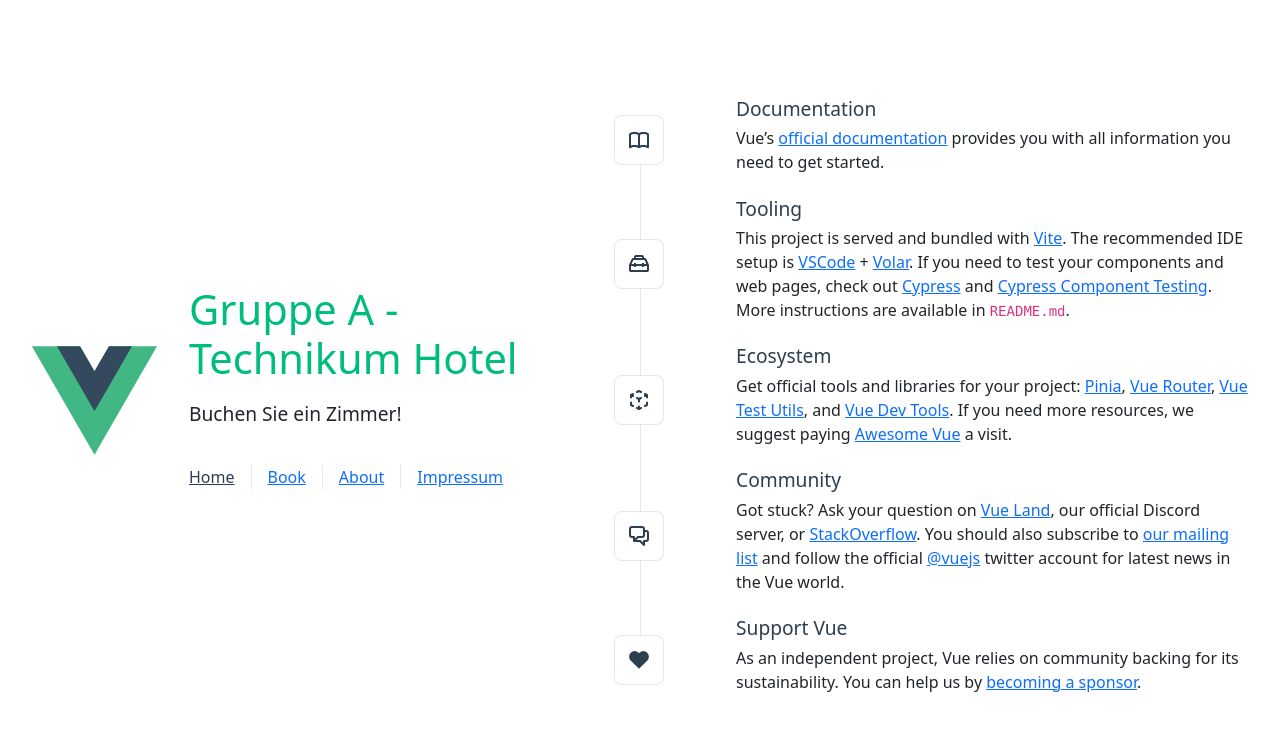
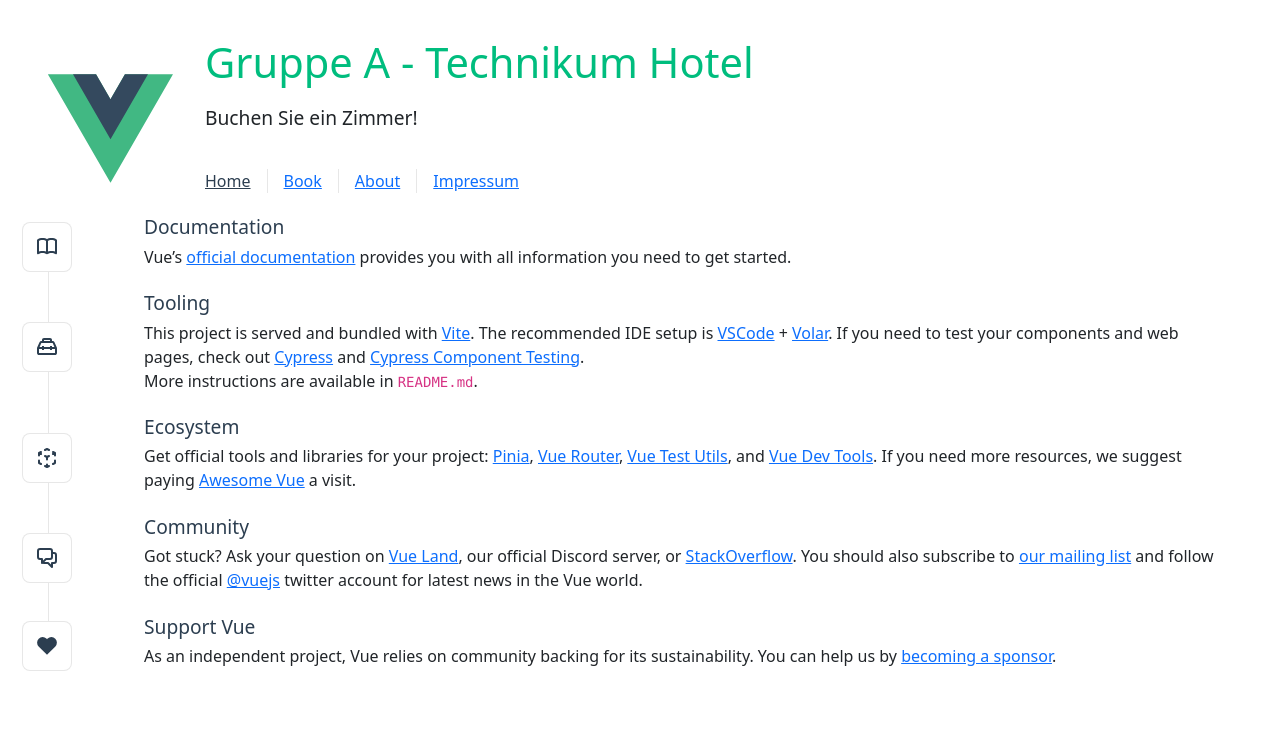
Before and after one commit to Lammer-FH/boutique-hotel-technikum-2023-gruppea, a Vue app: page / in a window 1280 px wide. Shown: the top 730 px of the page. Built offline with nearby package versions, Linux system fonts and the light colour scheme.

Commit message:
adapted website from column to row

```diff
--- a/src/assets/main.css
+++ b/src/assets/main.css
@@ -29,8 +29,15 @@ a,
 
   #app {
     display: grid;
+    padding: 3rem 3rem;
+    place-self: flex-start;
+    place-items: baseline;
+
+    /*
+    display: grid;
     grid-template-columns: 1fr 1fr;
     padding: 0 2rem;
+    */
   }
 }
 
```
